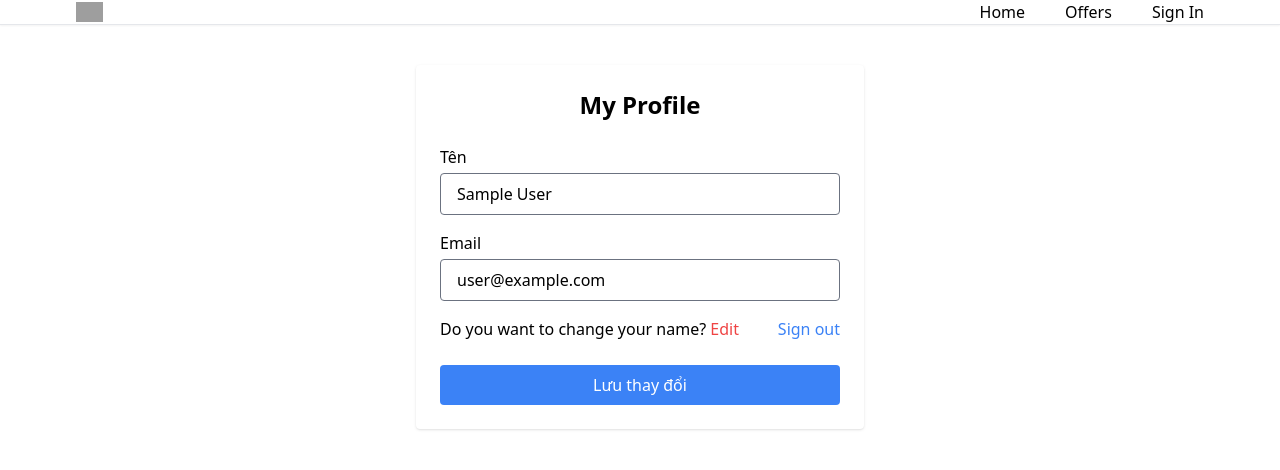
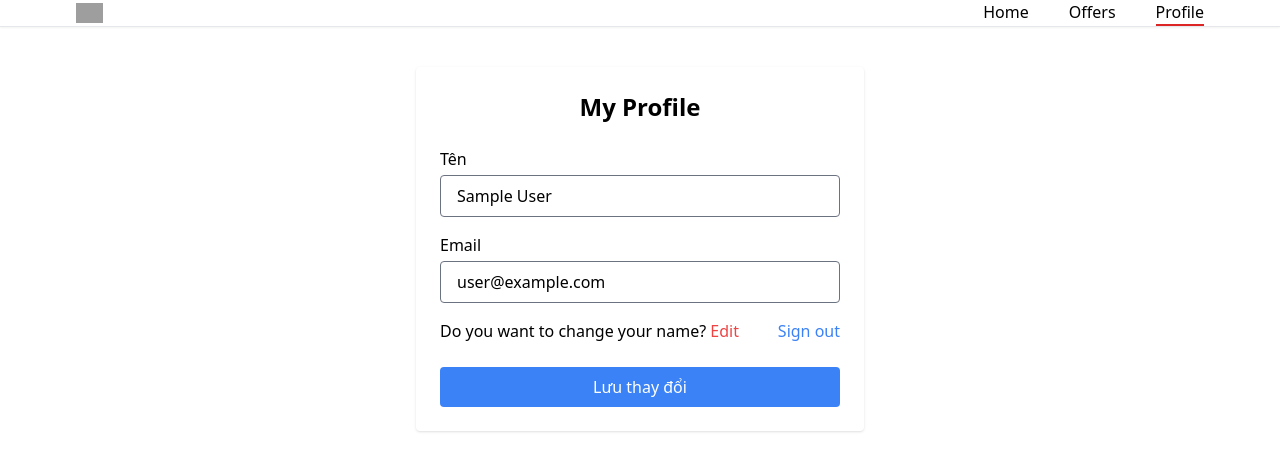
Before and after one commit to phMDiunch/realtor-clone-react, a React (Create React App) app: page /profile in a window 1280 px wide. Shown: the top 470 px of the page. Built offline with nearby package versions, Linux system fonts and the light colour scheme; no server answers; sample sign-in values are in the browser's storage; grey boxes are pictures that could not be loaded.

Commit message:
tối ưu lại authContext và PrivateRoute, thay đổi menu Sign in và Profile theo trạng thái đăng nhập của user

```diff
--- a/src/App.js
+++ b/src/App.js
@@ -9,10 +9,11 @@ import ForgotPassword from "./pages/ForgotPassword";
 import Offers from "./pages/Offers";
 import Profile from "./pages/Profile";
 import PrivateRoute from "./components/PrivateRoute";
+import { AuthProvider } from "./components/AuthContext";
 
 function App() {
   return (
-    <>
+    <AuthProvider>
       <Router>
         <Header />
         <Routes>
@@ -33,7 +34,7 @@ function App() {
         </Routes>
         <ToastContainer />
       </Router>
-    </>
+    </AuthProvider>
   );
 }
 
--- /dev/null
+++ b/src/components/AuthContext.jsx
@@ -0,0 +1,28 @@
+import { createContext, useContext, useEffect, useState } from "react";
+import { auth } from "../firebase";
+import { onAuthStateChanged } from "firebase/auth";
+
+const AuthContext = createContext();
+
+export function AuthProvider({ children }) {
+    const [user, setUser] = useState(null);
+    const [checking, setChecking] = useState(true);
+
+    useEffect(() => {
+        const unsubscribe = onAuthStateChanged(auth, (firebaseUser) => {
+            setUser(firebaseUser);
+            setChecking(false);
+        });
+        return () => unsubscribe();
+    }, []);
+
+    return (
+        <AuthContext.Provider value={{ user, checking }}>
+            {children}
+        </AuthContext.Provider>
+    );
+}
+
+export function useAuth() {
+    return useContext(AuthContext);
+}
--- a/src/components/Header.jsx
+++ b/src/components/Header.jsx
@@ -1,8 +1,10 @@
 import { useLocation, Link, useNavigate } from "react-router-dom";
+import { useAuth } from "../components/AuthContext";
 
 export default function Header() {
     const location = useLocation();
     const navigate = useNavigate();
+    const { user } = useAuth();
 
     return (
         <div className="bg-white border-b shadow-sm sticky top-0 z-50">
@@ -29,13 +31,19 @@ export default function Header() {
                             {" "}
                             <Link to="/offers">Offers</Link>
                         </li>
-                        <li
-                            className={` hover:text-red-600 ${location.pathname === "/signin" && "border-b-2 border-red-600"
-                                }`}
-                        >
-                            {" "}
-                            <Link to="/signin">Sign In</Link>
-                        </li>
+                        {user ? (
+                            <li
+                                className={`hover:text-red-600 ${location.pathname === "/profile" && "border-b-2 border-red-600"}`}
+                            >
+                                <Link to="/profile">Profile</Link>
+                            </li>
+                        ) : (
+                            <li
+                                className={`hover:text-red-600 ${location.pathname === "/signin" && "border-b-2 border-red-600"}`}
+                            >
+                                <Link to="/signin">Sign In</Link>
+                            </li>
+                        )}
                     </ul>
                 </div>
             </header>
--- a/src/components/PrivateRoute.jsx
+++ b/src/components/PrivateRoute.jsx
@@ -1,19 +1,8 @@
-import { useEffect, useState } from "react";
 import { Navigate } from "react-router-dom";
-import { auth } from "../firebase";
-import { onAuthStateChanged } from "firebase/auth";
+import { useAuth } from "../components/AuthContext";
 
 export default function PrivateRoute({ children }) {
-    const [checking, setChecking] = useState(true);
-    const [user, setUser] = useState(null);
-
-    useEffect(() => {
-        const unsubscribe = onAuthStateChanged(auth, (firebaseUser) => {
-            setUser(firebaseUser);
-            setChecking(false);
-        });
-        return () => unsubscribe();
-    }, []);
+    const { user, checking } = useAuth();
 
     if (checking) return <div>Loading...</div>;
     return user ? children : <Navigate to="/signin" />;
```
